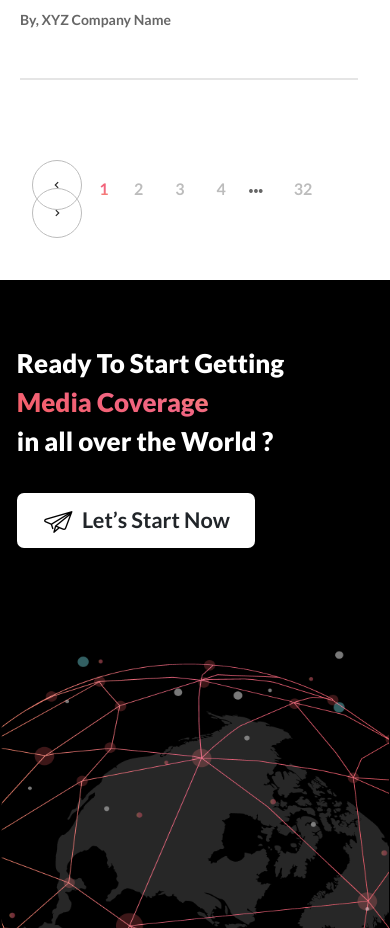
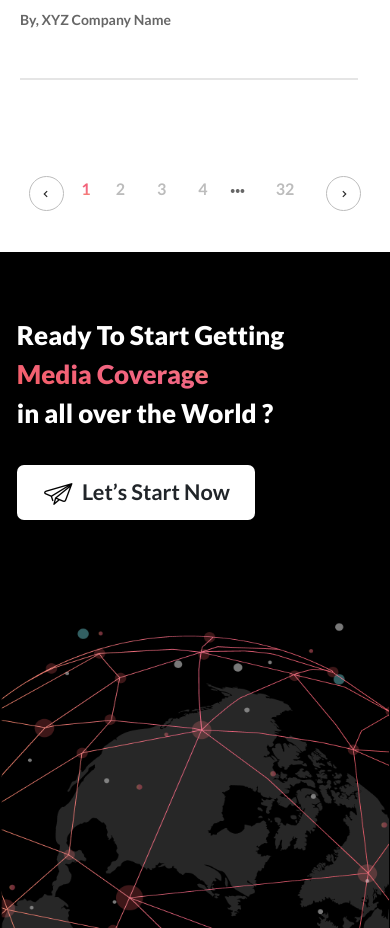
Before and after one commit to kevanultroneous/unmediabuzz-frontend, a Next.js app: page /press-release in a window 390 px wide. Shown: the part 3440-4368 px from the top of the page. Built offline with nearby package versions, Linux system fonts and the light colour scheme.

Commit message:
index fixed footer chnages

```diff
--- a/pages/press-release/index.js
+++ b/pages/press-release/index.js
@@ -28,7 +28,7 @@ const PressRelease = () => {
     }
     if (type === "prev") {
       return (
-        <div className={styles.ActionButtonCover}>
+        <div className={`${styles.ActionButtonCover} ${styles.PrevButton}`}>
           <BiChevronLeft />
         </div>
       );
@@ -89,7 +89,14 @@ const PressRelease = () => {
           >
             <CategorySidebar />
           </Col>
-          <Col xs={12} sm={12} md={12} lg={12} xl={12}>
+          <Col
+            xs={12}
+            sm={12}
+            md={12}
+            lg={12}
+            xl={12}
+            className={`ColPaddingRemove d-flex justify-content-center`}
+          >
             <div className={styles.PaginationWrraper}>
               <Pagination total={320} itemRender={textItemRender} />
             </div>
--- a/styles/PR/index.module.css
+++ b/styles/PR/index.module.css
@@ -116,6 +116,15 @@
   .CardModelContainerWrraper {
     padding-top: 2rem;
   }
+  .ActionButtonCover {
+    height: 35px;
+    width: 35px;
+    top: 0;
+    margin-left: 1rem;
+  }
+  .PrevButton {
+    margin-left: 0%;
+  }
 }
 @media (min-width: 768px) and (max-width: 1080px) {
 }
--- a/styles/common/Header.module.css
+++ b/styles/common/Header.module.css
@@ -126,7 +126,7 @@
     display: none;
   }
   .HeaderContainer {
-    position: fixed;
+    position: sticky;
     top: 0;
     padding-top: 1.5rem;
     padding-bottom: 1.5rem;
```
